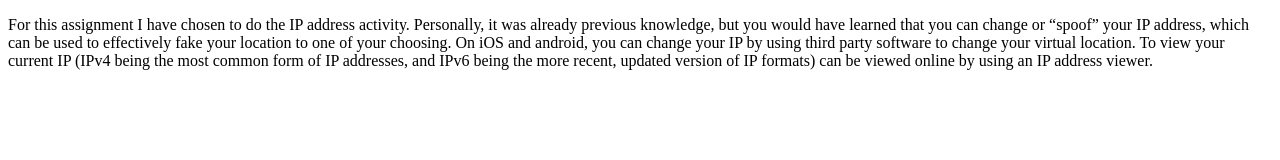
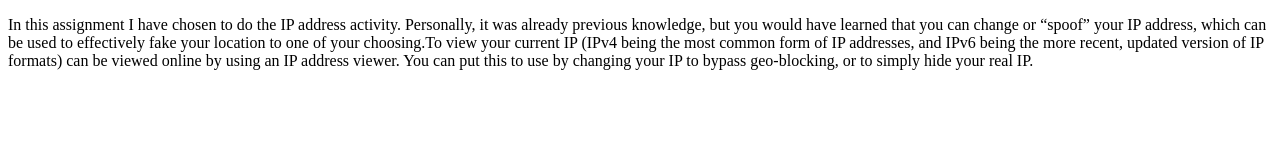
Before and after one commit to le27521/le27521.github.io, a plain HTML site: page web110/assignment1b.html in a window 1280 px wide. Drawn offline with Linux system fonts and the light colour scheme.

Commit message:
Update assignment1b.html

```diff
--- a/web110/assignment1b.html
+++ b/web110/assignment1b.html
@@ -5,6 +5,6 @@
     <title>Title</title>
   </head>
   <body>
-    <p>For this assignment I have chosen to do the IP address activity. Personally, it was already previous knowledge, but you would have learned that you can change or “spoof” your IP address, which can be used to effectively fake your location to one of your choosing. On iOS and android, you can change your IP by using third party software to change your virtual location. To view your current IP (IPv4 being the most common form of IP addresses, and IPv6 being the more recent, updated version of IP formats) can be viewed online by using an IP address viewer.</p>
+    <p>In this assignment I have chosen to do the IP address activity. Personally, it was already previous knowledge, but you would have learned that you can change or “spoof” your IP address, which can be used to effectively fake your location to one of your choosing.To view your current IP (IPv4 being the most common form of IP addresses, and IPv6 being the more recent, updated version of IP formats) can be viewed online by using an IP address viewer. You can put this to use by changing your IP to bypass geo-blocking, or to simply hide your real IP.</p>
   </body>
 </html>
```
